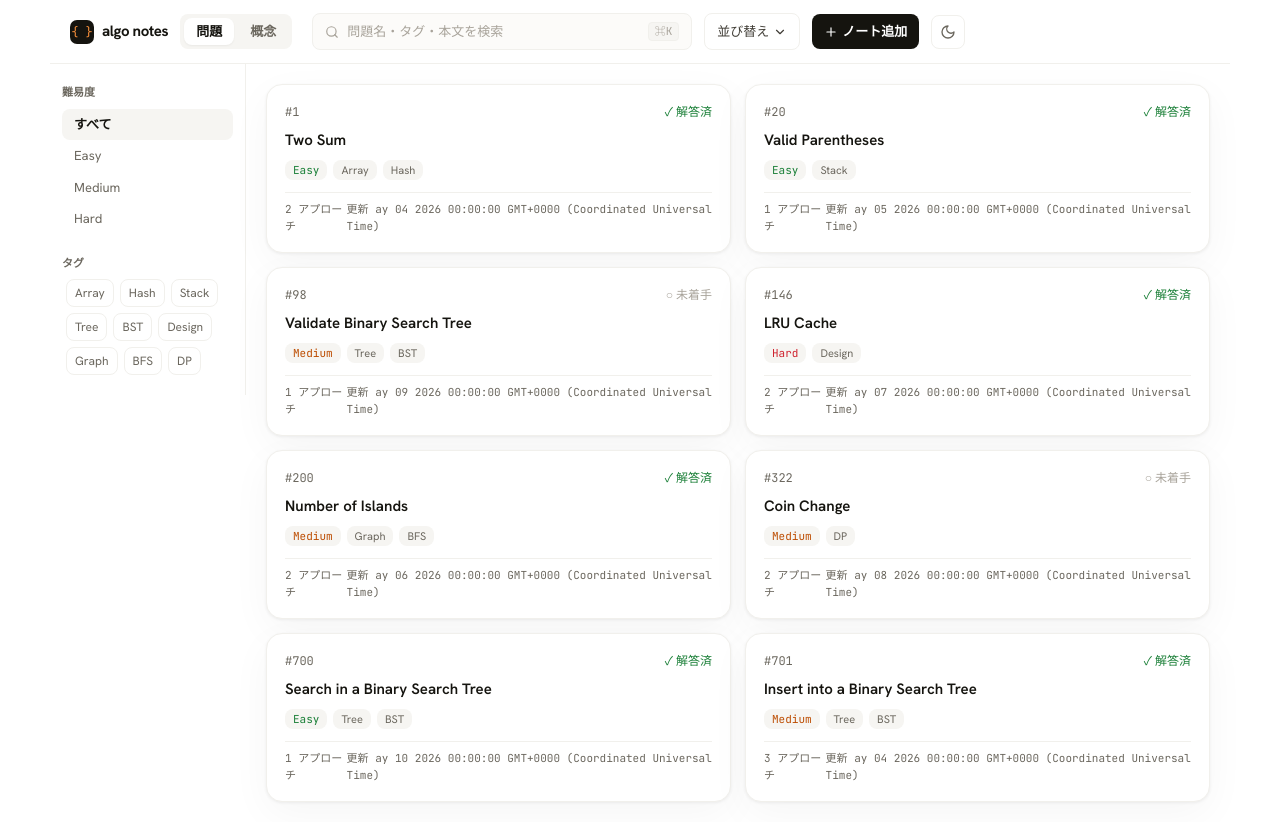
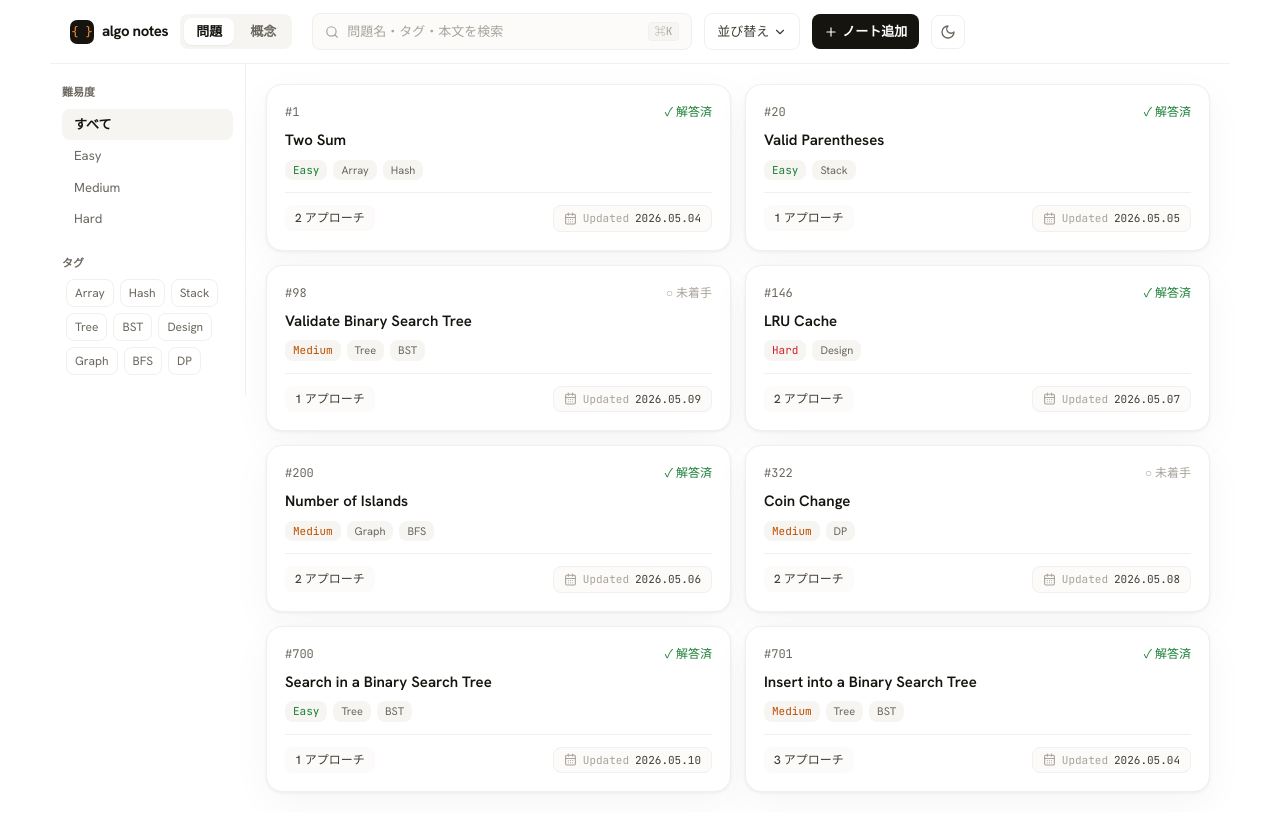
Before and after one commit to atsushi729/ads-note, a Next.js app: page / in a window 1280 px wide. Built offline with nearby package versions, Linux system fonts and the light colour scheme.

Commit message:
feat: enhance ProblemCard to display formatted creation date and updated label

```diff
--- a/components/library/ProblemCard.tsx
+++ b/components/library/ProblemCard.tsx
@@ -1,6 +1,11 @@
 import Link from "next/link";
+import { CalendarDays } from "lucide-react";
 import type { Problem } from "@/lib/types";
 const diffClass: Record<string, string> = { Easy: "text-easy", Medium: "text-medium", Hard: "text-hard" };
+function displayDate(value: string): string {
+  const match = value.match(/^(\d{4})-(\d{2})-(\d{2})/);
+  return match ? `${match[1]}.${match[2]}.${match[3]}` : value;
+}
 export function ProblemCard({ problem: p }: { problem: Problem }) {
   return (
     <Link href={`/problems/${p.number}`}
@@ -14,9 +19,18 @@
         <span className={`rounded-chip bg-panel-2 px-2 py-0.5 font-mono text-[11px] ${diffClass[p.difficulty]}`}>{p.difficulty}</span>
         {p.tags.map((t) => <span key={t} className="rounded-chip bg-panel-2 px-2 py-0.5 text-[11px] text-fg-3">{t}</span>)}
       </div>
-      <div className="flex items-center justify-between border-t border-line pt-2 font-mono text-[11px] text-fg-3">
-        <span>{p.steps.length} アプローチ</span>
-        <span>更新 {p.created.slice(5).replace("-", "/")}</span>
+      <div className="flex items-center justify-between gap-3 border-t border-line pt-3 text-[12px] text-fg-3">
+        <span className="rounded-chip bg-panel px-2.5 py-1 font-medium text-fg-2">
+          {p.steps.length} アプローチ
+        </span>
+        <time
+          dateTime={p.created}
+          className="inline-flex min-w-0 items-center gap-1.5 rounded-chip border border-line bg-panel px-2.5 py-1 font-mono text-[11px] text-fg-2"
+        >
+          <CalendarDays size={13} className="shrink-0 text-muted" />
+          <span className="text-muted">Updated</span>
+          <span className="truncate">{displayDate(p.created)}</span>
+        </time>
       </div>
     </Link>
   );
--- a/lib/problems.ts
+++ b/lib/problems.ts
@@ -5,6 +5,13 @@
 import { parseProblemBody } from "./parse-steps";
 
 const DIR = path.join(process.cwd(), "content/problems");
+
+function normalizeDate(value: unknown): string {
+  if (value instanceof Date) return value.toISOString().slice(0, 10);
+  if (typeof value !== "string") return "";
+  const date = value.match(/^\d{4}-\d{2}-\d{2}/)?.[0];
+  return date ?? value;
+}
 
 function loadOne(file: string): Problem {
   const raw = readFileSync(path.join(DIR, file), "utf8");
@@ -22,7 +29,7 @@
     difficulty: data.difficulty ?? parsed.difficulty ?? "Medium",
     tags: Array.isArray(data.tags) ? data.tags.filter((t: string) => t !== "leetcode") : [],
     source: data.source ?? "",
-    created: data.created ? String(data.created) : "",
+    created: normalizeDate(data.created),
     solved: data.solved ?? false,
     description: data.description,
     question: parsed.question,
```
Also changed, not shown: 2 other files (tests, documents, lock files or other folders).
